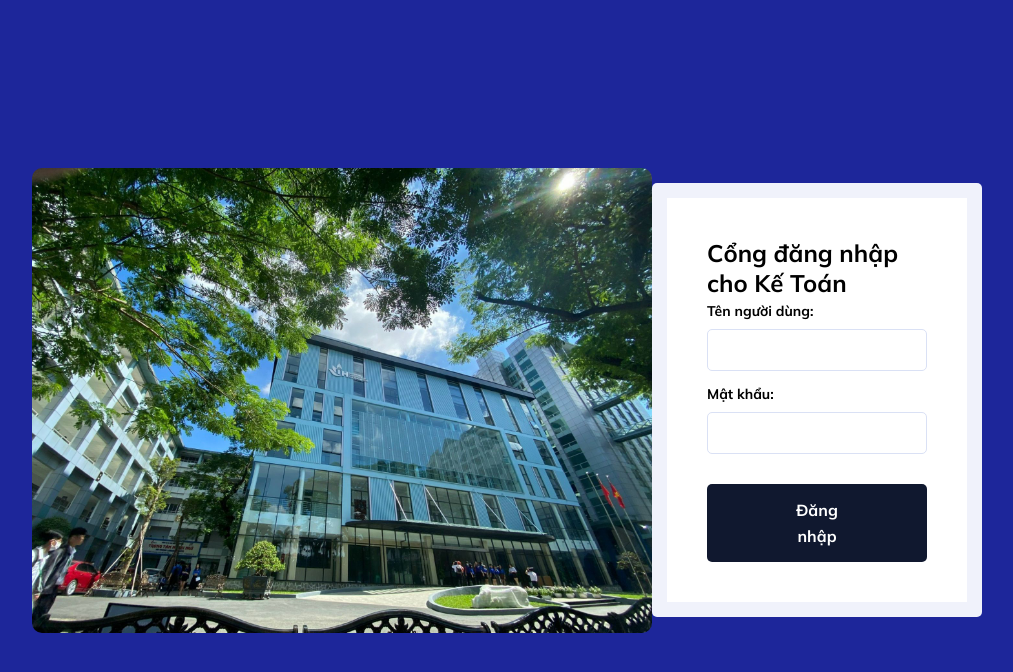
After one commit to iuhttthuong/26_Uni-Salaries-Management, a Django app: page /ketoan/ in a window 1280 px wide. The commit adds this page. Shown: the top 672 px of the page, without its empty margins (133-1146 px from the left). Run offline with Django 5.2, Linux system fonts and the light colour scheme.

Commit message:
fix login

```diff
--- a/finalproject/quanlyluong/static/app/css/style.css
+++ b/finalproject/quanlyluong/static/app/css/style.css
@@ -1,47 +1,58 @@
-*{
+* {
     padding: 0;
     margin: 0;
     box-sizing: border-box;
     font-family: 'Mulish', sans-serif;
     transition: 0.3s all ease-in-out;
 }
-   body{
+
+body {
     display: flex;
     justify-content: center;
     align-items: center;
     height: 100vh;
-   background-color:  rgb(29, 38, 154);
+    background-color: rgb(29, 38, 154);
 }
-   .shadow-wrap{
+
+.shadow-wrap {
     border-radius: 5px;
-    padding: 25px;
-    background-color:#F0F2FB;
+    padding: 15px;
+    background-color: #F0F2FB;
 }
-   .form-wrap{
+
+.form-wrap {
     background-color: #fff;
-   padding: 70px;
+    padding: 40px;
+    /* Giảm padding để giữ form nhỏ hơn */
+    max-width: 300px;
+    /* Thay đổi kích thước tối đa của form */
+    margin: auto;
+    /* Để form nằm giữa màn hình */
 }
-   .form-wrap form *{
+
+.form-wrap form * {
     display: block;
     width: 100%;
 }
-   .form-wrap form label{
+
+.form-wrap form label {
     margin-bottom: 5px;
     font-size: 14px;
     font-weight: 700;
     line-height: 26px;
 }
-   .form-wrap form input{
+
+.form-wrap form input {
     padding: 12px 20px;
     border-radius: 5px;
     border: 1px solid #DAE1F5;
     background: #FFF;
     color: #545D7A;
+    margin-bottom: 10px;
+    /* Thêm khoảng cách dưới cho input */
 }
-   #id_username{
-    margin-bottom: 20px;
-   }
-   .form-wrap button{
+
+.form-wrap button {
     border-radius: 5px;
     background: #10182F;
     color: #FFF;
@@ -54,7 +65,8 @@
     margin-top: 30px;
     line-height: 26px;
 }
-   .signup-link{
+
+.signup-link {
     color: #10182F;
     font-size: 15px;
     margin-top: 20px;
@@ -63,12 +75,23 @@
     display: block;
     text-decoration: none;
 }
-   .signup-link:hover{
+
+.signup-link:hover {
     text-decoration: underline;
 }
-   .form-wrap button:hover{
+
+.form-wrap button:hover {
     background-color: #fff;
     color: #10182F;
     border-color: #10182F;
+}
 
+.alert {
+    margin-top: 10px;
+    /* Thêm khoảng cách giữa form và thông báo */
+    padding: 10px;
+    border-radius: 5px;
+    background-color: #f8d7da;
+    border: 1px solid #f5c6cb;
+    color: #721c24;
 }
--- a/finalproject/quanlyluong/templates/login/emp_base.html
+++ b/finalproject/quanlyluong/templates/login/emp_base.html
@@ -27,7 +27,7 @@
                 <a href="{% url 'emp_home'  %}" class="list-group-item list-group-item-warning list-group-item-action {% if request.resolver_match.url_name == 'emp_home' %}active{% endif %}">TRANG CHỦ</a>
                 <a href="{% url 'profile' %}" class="list-group-item list-group-item-warning list-group-item-action {% if request.resolver_match.url_name == 'profile' %}active{% endif %}">THÔNG TIN CÁ NHÂN</a>
                 <a href="{% url 'search' %}" class="list-group-item list-group-item-warning list-group-item-action {% if request.resolver_match.url_name == 'search' %}active{% endif %}">TÌM KIẾM GIẢNG VIÊN</a>
-                <a href="{% url 'quanlyluong' %}" class="list-group-item list-group-item-warning list-group-item-action {% if request.resolver_match.url_name == 'logout_ketoan' %}active{% endif %} ">ĐĂNG XUẤT</a>
+                <a href="{% url 'login_ketoan' %}" class="list-group-item list-group-item-warning list-group-item-action {% if request.resolver_match.url_name == 'logout_ketoan' %}active{% endif %} ">ĐĂNG XUẤT</a>
             </div>
         </div>
         <div class="col-sm-10">
--- a/finalproject/quanlyluong/templates/login/giangvien_base.html
+++ b/finalproject/quanlyluong/templates/login/giangvien_base.html
@@ -26,7 +26,7 @@
             <div class="list-group">
                 <a href="{% url 'giangvien_home'  %}" class="list-group-item list-group-item-warning list-group-item-action {% if request.resolver_match.url_name == 'giangvien_home' %}active{% endif %}">TRANG CHỦ</a>
                 <a href="{% url 'giangvien_profile' %}" class="list-group-item list-group-item-warning list-group-item-action {% if request.resolver_match.url_name == 'giangvien_profile' %}active{% endif %}">THÔNG TIN CÁ NHÂN</a>
-                <a href="{% url 'quanlyluong' %}" class="list-group-item list-group-item-warning list-group-item-action {% if request.resolver_match.url_name == 'logout_giangvien' %}active{% endif %} ">ĐĂNG XUẤT</a>
+                <a href="{% url 'login_giangvien' %}" class="list-group-item list-group-item-warning list-group-item-action {% if request.resolver_match.url_name == 'logout_giangvien' %}active{% endif %} ">ĐĂNG XUẤT</a>
 
             </div>
         </div>
--- a/finalproject/quanlyluong/templates/login/hieutruong_base.html
+++ b/finalproject/quanlyluong/templates/login/hieutruong_base.html
@@ -27,7 +27,7 @@
                 <a href="{% url 'hieutruong_home'  %}" class="list-group-item list-group-item-warning list-group-item-action {% if request.resolver_match.url_name == 'hieutruong_home' %}active{% endif %}">TRANG CHỦ</a>
                 <a href="{% url 'hieutruong_profile' %}" class="list-group-item list-group-item-warning list-group-item-action {% if request.resolver_match.url_name == 'hieutruong_profile' %}active{% endif %}">THÔNG TIN CÁ NHÂN</a>
                 <a href="{% url 'hieutruong_search' %}" class="list-group-item list-group-item-warning list-group-item-action {% if request.resolver_match.url_name == 'hieutruong_search' %}active{% endif %}">TÌM KIẾM GIẢNG VIÊN</a>
-                <a href="{% url 'quanlyluong' %}" class="list-group-item list-group-item-warning list-group-item-action {% if request.resolver_match.url_name == 'logout_hieutruong' %}active{% endif %} ">ĐĂNG XUẤT</a>
+                <a href="{% url 'login_hieutruong' %}" class="list-group-item list-group-item-warning list-group-item-action {% if request.resolver_match.url_name == 'logout_hieutruong' %}active{% endif %} ">ĐĂNG XUẤT</a>
             </div>
         </div>
         <div class="col-sm-10">
--- /dev/null
+++ b/finalproject/quanlyluong/templates/login/login_ketoan.html
@@ -0,0 +1,29 @@
+{% extends "master.html" %}
+{% load static %}
+{% block content %}
+<img src="{% static 'app/images/3.jpg' %}" style="max-height: 620px; width: 620px; border-radius: 10px;">
+<div class="shadow-wrap">
+  <div class="form-wrap">
+    <h2>Cổng đăng nhập cho Kế Toán</h2>
+    {% if messages %}
+      {% for message in messages %}
+        <div class="{% if message.tags %}alert alert-{{ message.tags }}{% endif %}" role="alert">
+          {{ message }}
+        </div>
+      {% endfor %}
+    {% endif %}
+    <form method="POST" action="{% url 'login_ketoan' %}">
+      {% csrf_token %}
+      <div class="form-group">
+        <label for="username">Tên người dùng:</label>
+        <input type="text" id="username" name="username">
+      </div>
+      <div class="form-group">
+        <label for="password">Mật khẩu:</label>
+        <input type="password" id="password" name="password">
+      </div>
+      <button type="submit">Đăng nhập</button>
+    </form>
+  </div>
+</div>
+{% endblock content %}
--- a/finalproject/quanlyluong/templates/login/logout_giangvien.html
+++ b/finalproject/quanlyluong/templates/login/logout_giangvien.html
@@ -10,7 +10,7 @@
                 </div>
                 <div class="card-body">
                     <p>Bạn đã đăng xuất khỏi hệ thống thành công.</p>
-                    <p><a href="{% url 'quanlyluong' %}">Đăng nhập lại</a></p>
+                    <p><a href="{% url 'login_giangvien' %}">Đăng nhập lại</a></p>
                 </div>
             </div>
         </div>
--- a/finalproject/quanlyluong/templates/login/logout_hieutruong.html
+++ b/finalproject/quanlyluong/templates/login/logout_hieutruong.html
@@ -10,7 +10,7 @@
                 </div>
                 <div class="card-body">
                     <p>Bạn đã đăng xuất khỏi hệ thống thành công.</p>
-                    <p><a href="{% url 'quanlyluong' %}">Đăng nhập lại</a></p>
+                    <p><a href="{% url 'login_hieutruong' %}">Đăng nhập lại</a></p>
                 </div>
             </div>
         </div>
--- a/finalproject/quanlyluong/templates/login/logout_ketoan.html
+++ b/finalproject/quanlyluong/templates/login/logout_ketoan.html
@@ -10,7 +10,7 @@
                 </div>
                 <div class="card-body">
                     <p>Bạn đã đăng xuất khỏi hệ thống thành công.</p>
-                    <p><a href="{% url 'quanlyluong' %}">Đăng nhập lại</a></p>
+                    <p><a href="{% url 'login_ketoan' %}">Đăng nhập lại</a></p>
                 </div>
             </div>
         </div>
--- a/finalproject/quanlyluong/templates/main.html
+++ b/finalproject/quanlyluong/templates/main.html
@@ -49,17 +49,17 @@
             </a>
           </li>
           <li class="sidebar-list-item">
-            <a href="{% url 'quanlyluong' %}">
+            <a href="{% url 'login_giangvien' %}">
               <span class="material-icons-outlined">leaderboard</span> Giảng Viên
             </a>
           </li>
           <li class="sidebar-list-item">
-            <a href="{% url 'quanlyluong' %}">
+            <a href="{% url 'login_hieutruong' %}">
                 <span class="material-symbols-outlined">school</span> Hiệu Trưởng
             </a>
           </li>
           <li class="sidebar-list-item">
-            <a href="{% url 'quanlyluong' %}">
+            <a href="{% url 'login_ketoan' %}">
                 <span class="material-symbols-outlined">patient_list</span> Kế Toán
             </a>
           </li>
--- a/finalproject/quanlyluong/urls.py
+++ b/finalproject/quanlyluong/urls.py
@@ -3,7 +3,9 @@ from . import views
 
 urlpatterns = [
     path('', views.main, name='main'),
-    path('login/', views.login, name='quanlyluong'),
+    path('hieutruong/', views.login_hieutruong, name='login_hieutruong'),
+    path('giangvien/', views.login_giangvien, name='login_giangvien'),
+    path('ketoan/', views.login_ketoan, name='login_ketoan'),
     path('emp_home/', views.emp_home, name='emp_home'),
     path('profile/', views.profile, name='profile'),
     path('search/', views.search, name='search'),
--- a/finalproject/quanlyluong/views.py
+++ b/finalproject/quanlyluong/views.py
@@ -6,37 +6,61 @@ from django.template import loader
 from django.http import HttpResponse
 
 
-def login(request):
+def login_hieutruong(request):
     if request.method == 'POST':
         username = request.POST.get('username')
         password = request.POST.get('password')
         try:
             tai_khoan = TAIKHOAN.objects.get(giang_vien_id=username)
-            if password == tai_khoan.MATKHAU:
+            if password == tai_khoan.MATKHAU and tai_khoan.giang_vien.CHUCVU == 'HIEUTRUONG':
                 request.session['user_id'] = username
-                giang_vien = GIANGVIEN.objects.get(MAGIANGVIEN=username)
                 messages.success(
-                    request, f'Đăng nhập thành công. Chào mừng, {giang_vien.HOTEN}!')
-
-                if giang_vien.CHUCVU == 'HIEUTRUONG':
-                    # Trang chủ cho Hiệu Trưởng
-                    return redirect('hieutruong_home')
-                elif giang_vien.CHUCVU == 'GIANGVIEN':
-                    # Trang chủ cho Giảng viên
-                    return redirect('giangvien_home')
-                elif giang_vien.CHUCVU == 'KETOAN':
-                    # Trang chủ cho Kế toán
-                    return redirect('emp_home')
-                else:
-                    # Chuyển hướng về trang đăng nhập nếu không có chức vụ hợp lệ
-                    return redirect('login')
-
+                    request, f'Đăng nhập thành công. Chào mừng, {tai_khoan.giang_vien.HOTEN}!')
+                return redirect('hieutruong_home')
             else:
                 messages.error(
-                    request, 'Tên người dùng hoặc mật khẩu không đúng.')
+                    request, 'Tên người dùng hoặc mật khẩu không đúng hoặc không có quyền truy cập.')
         except TAIKHOAN.DoesNotExist:
             messages.error(request, 'Tên người dùng hoặc mật khẩu không đúng.')
-    return render(request, 'login/loginpage.html')
+    return render(request, 'login/login_hieutruong.html')
+
+
+def login_giangvien(request):
+    if request.method == 'POST':
+        username = request.POST.get('username')
+        password = request.POST.get('password')
+        try:
+            tai_khoan = TAIKHOAN.objects.get(giang_vien_id=username)
+            if password == tai_khoan.MATKHAU and tai_khoan.giang_vien.CHUCVU == 'GIANGVIEN':
+                request.session['user_id'] = username
+                messages.success(
+                    request, f'Đăng nhập thành công. Chào mừng, {tai_khoan.giang_vien.HOTEN}!')
+                return redirect('giangvien_home')
+            else:
+                messages.error(
+                    request, 'Tên người dùng hoặc mật khẩu không đúng hoặc không có quyền truy cập.')
+        except TAIKHOAN.DoesNotExist:
+            messages.error(request, 'Tên người dùng hoặc mật khẩu không đúng.')
+    return render(request, 'login/login_giangvien.html')
+
+
+def login_ketoan(request):
+    if request.method == 'POST':
+        username = request.POST.get('username')
+        password = request.POST.get('password')
+        try:
+            tai_khoan = TAIKHOAN.objects.get(giang_vien_id=username)
+            if password == tai_khoan.MATKHAU and tai_khoan.giang_vien.CHUCVU == 'KETOAN':
+                request.session['user_id'] = username
+                messages.success(
+                    request, f'Đăng nhập thành công. Chào mừng, {tai_khoan.giang_vien.HOTEN}!')
+                return redirect('emp_home')
+            else:
+                messages.error(
+                    request, 'Tên người dùng hoặc mật khẩu không đúng hoặc không có quyền truy cập.')
+        except TAIKHOAN.DoesNotExist:
+            messages.error(request, 'Tên người dùng hoặc mật khẩu không đúng.')
+    return render(request, 'login/login_ketoan.html')
 
 
 def main(request):
@@ -184,7 +208,7 @@ def logout_giangvien(request):
         messages.error(request, 'Bạn chưa đăng nhập.')
 
     # Chuyển hướng đến trang đăng nhập
-    return render(request, 'login/loginpage.html')
+    return render(request, 'login/login_giangvien.html')
 
 
 def logout_ketoan(request):
@@ -199,7 +223,7 @@ def logout_ketoan(request):
         messages.error(request, 'Bạn chưa đăng nhập.')
 
     # Chuyển hướng đến trang đăng nhập
-    return render(request, 'login/loginpage.html')
+    return render(request, 'login/login_ketoan.html')
 
 
 def logout_hieutruong(request):
@@ -214,4 +238,4 @@ def logout_hieutruong(request):
         messages.error(request, 'Bạn chưa đăng nhập.')
 
     # Chuyển hướng đến trang đăng nhập
-    return render(request, 'login/loginpage.html')
+    return render(request, 'login/login_hieutruong.html')
```
Also changed, not shown: finalproject/quanlyluong/templates/login/login_giangvien.html (added, +29 -0 lines), finalproject/quanlyluong/templates/login/login_hieutruong.html (added, +29 -0 lines), finalproject/quanlyluong/templates/login/loginpage.html (deleted, +0 -22 lines), finalproject/db.sqlite3. Lines whose indentation alone changed are shown as unchanged.
